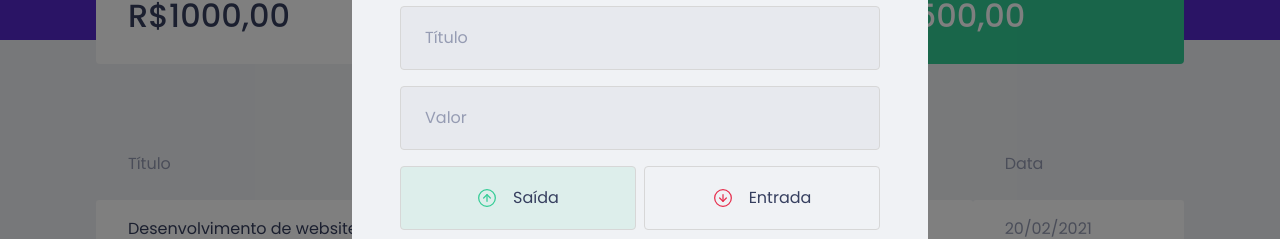
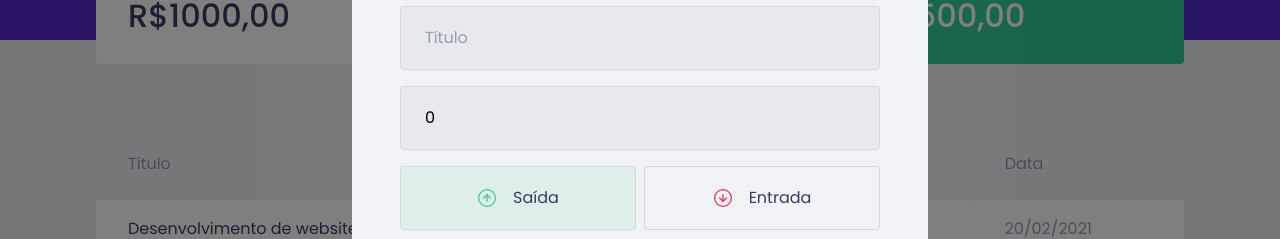
Before and after one commit to kelvyntelles/KTMoney, a React (Create React App) app: page / in a window 1280 px wide. Both pictures are taken after a click on the button "Nova Transação". Shown: the part 232-471 px from the top of the page. Built offline with nearby package versions, Linux system fonts and the light colour scheme; no server answers; what miragejs would draw is missing.

Commit message:
Salvando dados do form

```diff
--- a/src/components/NewTransactionModel/index.tsx
+++ b/src/components/NewTransactionModel/index.tsx
@@ -1,8 +1,8 @@
+import { FormEvent, useState } from 'react';
 import Modal from "react-modal";
 import closeImg from "../../assets/close.svg";
 import incomeImg from "../../assets/income.svg";
 import outcomeImg from "../../assets/outcome.svg";
-import { useState } from 'react';
 
 import { Container, TransactionTypeContainer, RadioBox } from "./styles";
 
@@ -12,7 +12,21 @@
 }
 
 export function NewTransactionModal({ isOpen, onRequestClose }: NewTransactionModalProps) {
+    const [title, setTitle] = useState('');
+    const [value, setValue] = useState(0);
+    const [category, setCategory] = useState('');
     const [type, setType] = useState('deposit');
+
+    function handleCreateNewTransaction(event: FormEvent) {
+        event.preventDefault();
+
+        console.log({
+            title,
+            value,
+            category,
+            type,
+        })
+    }
 
     return (
         <Modal
@@ -29,16 +43,20 @@
                 <img src={closeImg} alt="Fechar modal" />
             </button>
 
-            <Container>
+            <Container onSubmit={handleCreateNewTransaction}>
                 <h2>Cadastrar transação</h2>
 
                 <input
                     placeholder="Título"
+                    value={title}
+                    onChange={event => setTitle(event.target.value)}
                 />
 
                 <input
                     type="number"
                     placeholder="Valor"
+                    value={value}
+                    onChange={event => setValue(Number(event.target.value))}
                 />
 
                 <TransactionTypeContainer>
@@ -65,6 +83,8 @@
 
                 <input
                     placeholder="Categoria"
+                    value={category}
+                    onChange={event => setCategory(event.target.value)}
                 />
 
                 <button type="submit">
```
